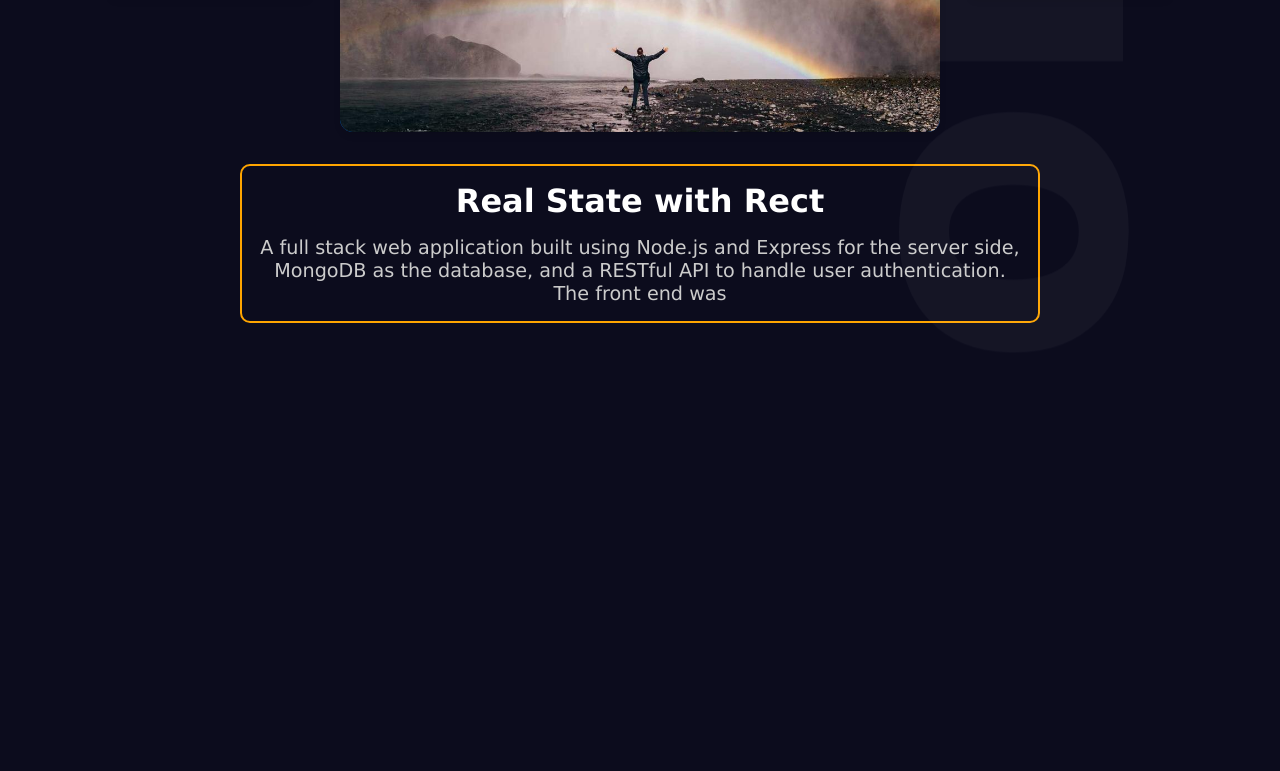
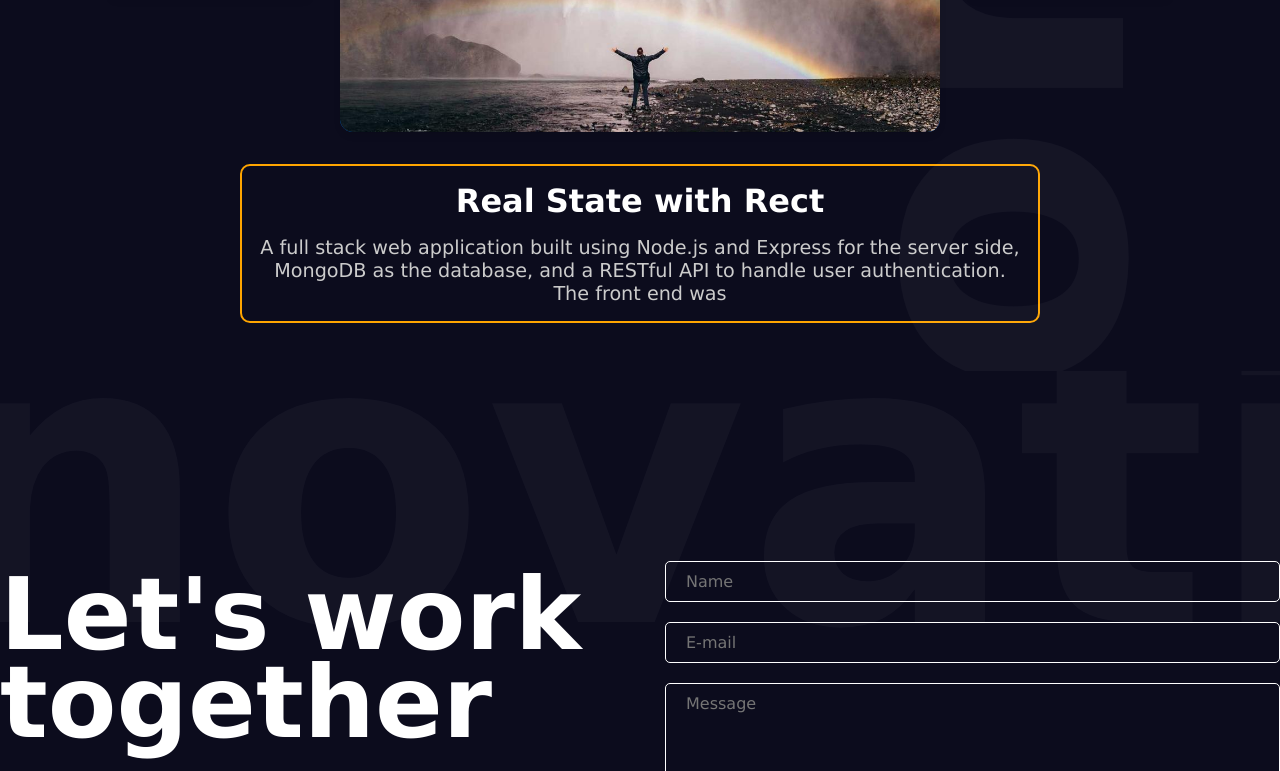
Before and after one commit to victorwcv/portfolio-react, a React (Vite) app: page / in a window 1280 px wide. Shown: the part 2029-2800 px from the top of the page. Before the commit the page ends 2400 px from the top, so only its background shows below. Built offline with nearby package versions, Linux system fonts and the light colour scheme.

Commit message:
finished v1.0

```diff
--- a/src/App.jsx
+++ b/src/App.jsx
@@ -36,9 +36,9 @@
       <section id="my_projects" >
         <Portfolio anchoViewport={anchoViewport} />
       </section>
-      {/*<section id="contact" >
+      <section id="contact" >
         <Contact />
-      </section> */}
+      </section>
     </>
   );
 }
--- a/src/components/Contact.jsx
+++ b/src/components/Contact.jsx
@@ -52,7 +52,7 @@
           <motion.div className="item" variants={variants}>
             <h2>
               <FontAwesomeIcon icon={faEnvelope} className="icon" />
-              Mail
+              E-mail
             </h2>
             <span>victorwccv@gmail.com</span>
           </motion.div>
--- a/src/sass/about-me.scss
+++ b/src/sass/about-me.scss
@@ -85,7 +85,7 @@
           text-transform: uppercase;
           border: none;
           cursor: pointer;
-          border-radius: 40px;
+          border-radius: 10px;
           margin-top: 60px;
           z-index: 2;
           transition: all 0.3s ease-in-out;
--- a/src/sass/contact.scss
+++ b/src/sass/contact.scss
@@ -1,3 +1,5 @@
+@import "./index.scss";
+
 .contact-container {
   position: relative;
   top: 0;
@@ -16,14 +18,41 @@
     align-items: center;
     gap: 50px;
 
+    @include mobile {
+      justify-content: center;
+      flex-direction: column;
+      gap: 10px;
+    }
+
     .text-container {
       flex: 1;
       display: flex;
       flex-direction: column;
+      justify-content: center;
       gap: 40px;
+
+      @include mobile {
+        margin: 20px;
+        gap: 10px;
+        flex: none;
+      }
+
       h1 {
         font-size: 100px;
         line-height: 88px;
+
+        @include mobile {
+          font-size: 34px;
+          line-height: normal;
+          text-align: center;
+        }
+      }
+
+      .item {
+        @include mobile {
+          font-size: 13px;
+          text-align: center;
+        }
       }
 
       .icon {
@@ -31,7 +60,6 @@
       }
 
       span {
-        // margin: 0 19px;
         font-weight: 300;
       }
     }
@@ -40,12 +68,27 @@
       flex: 1;
       position: relative;
 
+      @include mobile {
+        flex: none;
+      }
+
       .phone-svg {
+        position: absolute;
         stroke: orange;
-        position: absolute;
-        left: 50%;
-        transform: translateX(-50%);
+        height: 100%;
+        width: 100%;
+        display: flex;
+        align-items: center;
+        justify-content: center;
+
+        // left: 50%;
+        // transform: translateX(-50%);
         // z-index: 0;
+        @include mobile {
+          // transform: translatex(0%) scale(60%);
+          // left: initial;
+          // // top: -25%;
+        }
       }
     }
   }
--- a/src/sass/form-contact.scss
+++ b/src/sass/form-contact.scss
@@ -1,9 +1,17 @@
+@import './index.scss';
+
 .form {
   position: relative;
   display: flex;
   flex-direction: column;
   gap: 20px;
   z-index: 4;
+
+  @include mobile {
+    min-width: 80vw;
+    gap: 10px;
+    margin-bottom: 20px;
+  }
 
   input,
   textarea {
@@ -14,6 +22,11 @@
     color: white;
     border-radius: 5px;
     z-index: 4;
+
+    @include mobile {
+      font-size: 14px;
+      padding: 5px;
+    }
   }
 
   button {
@@ -25,6 +38,10 @@
     border-radius: 5px;
     z-index: 4;
 
+    @include mobile {
+      padding: 10px;
+    }
+
     &:hover {
       background-color: rgb(255, 189, 67);
     }
--- a/src/sass/hero.scss
+++ b/src/sass/hero.scss
@@ -23,8 +23,9 @@
       @include mobile {
         height: 50%;
         width: 100%;
-        gap: 20px;
+        gap: initial;
         align-items: center;
+        justify-content: space-between;
         text-align: center;
       }
 
```
